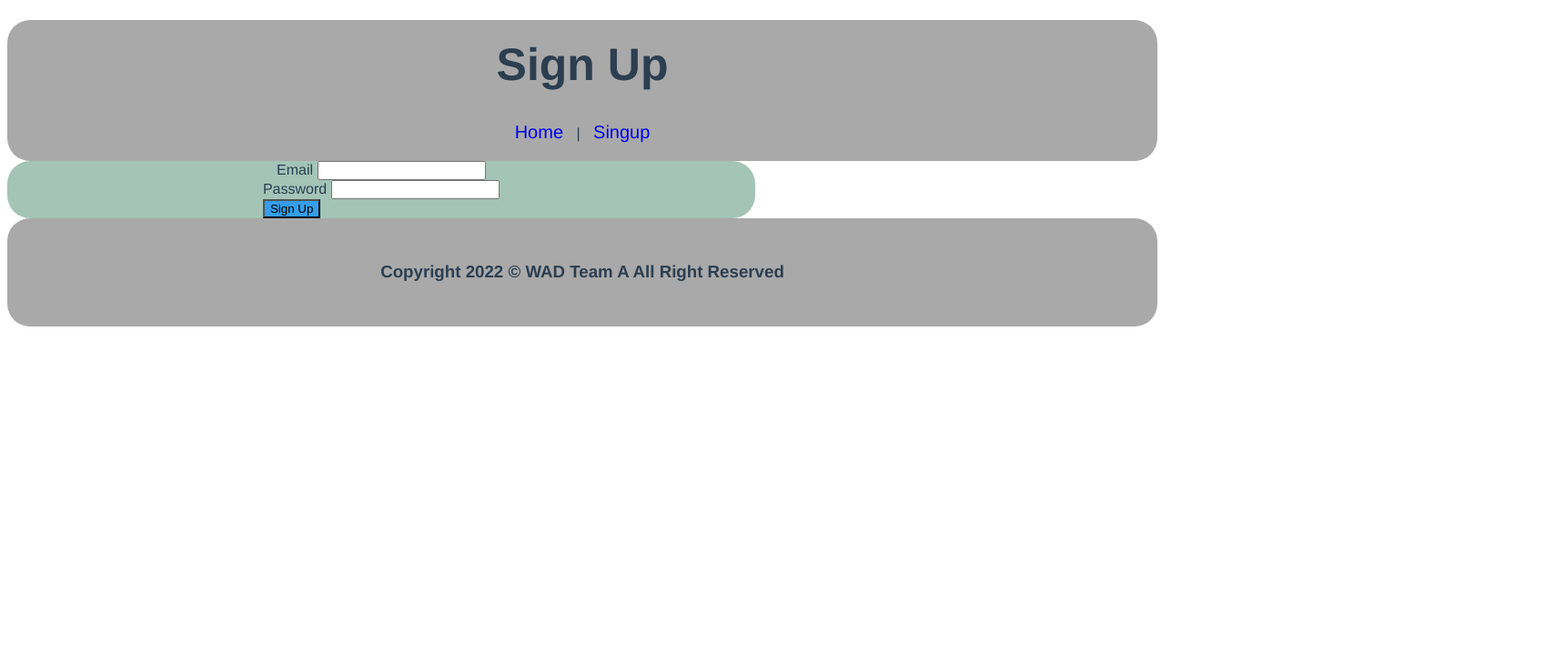
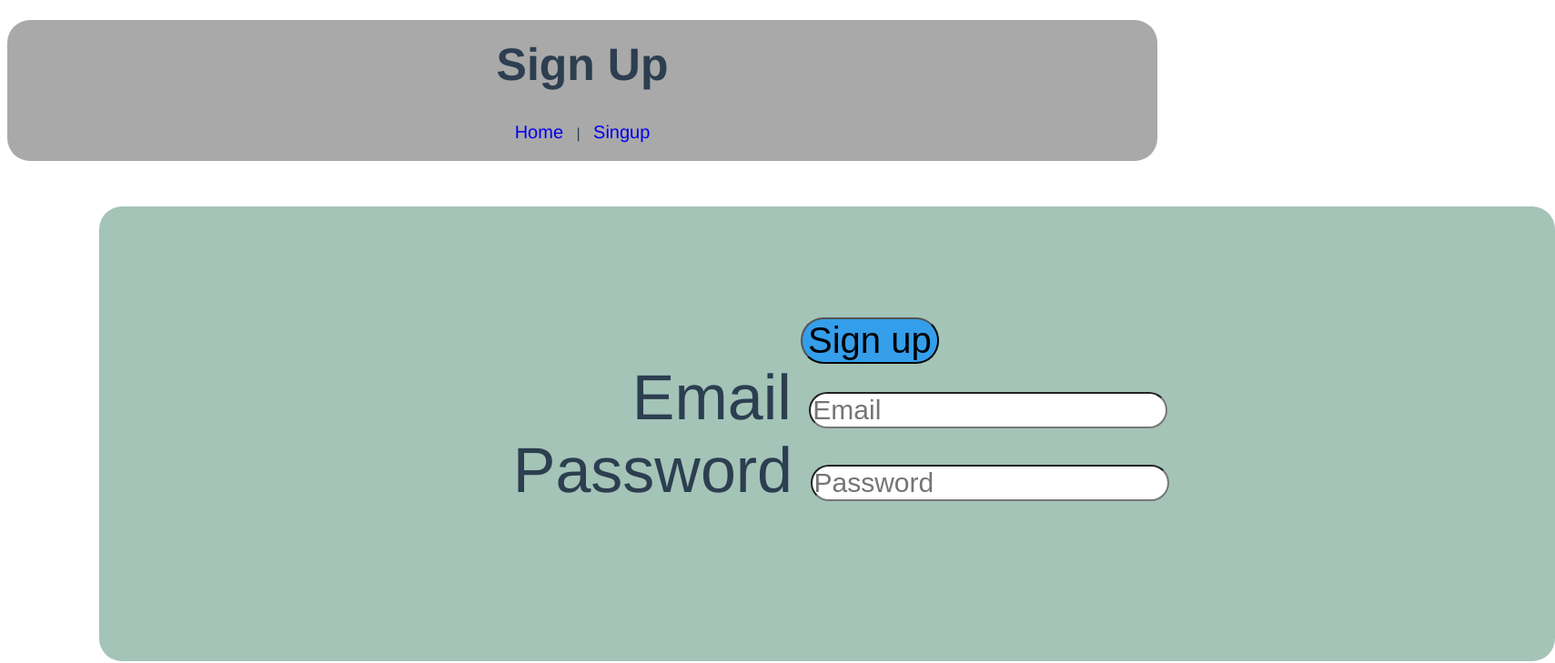
Before and after one commit to kulakarla/WAD_HW3, a Vue app: page /#/signup in a window 1280 px wide. Shown: the top 729 px of the page at 91% size, 1709 px wide, since content can reach past the window. Built offline with nearby package versions, Linux system fonts and the light colour scheme.

Commit message:
SignupBox

```diff
--- a/src/components/SignupBox.vue
+++ b/src/components/SignupBox.vue
@@ -3,16 +3,19 @@
     <div id="alert" v-if="alert">{{ alert }}</div>
 
     <form @submit.prevent="signupWithPassword">
-            <label>
+      <label class="emailLabel">
         Email
-                <input type="email" v-model="email" />
+        <input placeholder="Email" class="emailAns" type="email" v-model="email" />
       </label>
       <br>
-            <label>
+      <label class="passLabel">
         Password
-                <input type="password" v-model="password" />
+        <input placeholder="Password" class="passAns" type="password" v-model="password" />
       </label>
-            <button type="submit">Sign Up</button>
+      <br>
+      <button class="button" onclick="signupWithPassword()" type="submit">Sign up
+        <span class="popuptext" id="myPopup">Invalid password. Password must be of length 8-14, start with an uppercase and include two lowercase alphabet characters, include the character '_' and include one numeric value</span>
+      </button>
     </form>
   </div>
 </template>
@@ -21,19 +24,15 @@
 export default {
   data() {
     return {
-            email: "",
-            password: ""
+      email: this.email,
+      password: this.password
     };
   },
   methods: {
     signupWithPassword() {
-            this.alert = ""
-            if (this.passwordControl) {
-                this.alert = "You have been signed up"
-                return;
-            } else {
-                this.alert = "Invalid password. Password must be of length 8-14, start with an uppercase and include two lowercase alphabet characters, include the character '_' and include one numeric value"
-                return;
+      if (!this.passwordControl) {
+        var popup = document.getElementById("myPopup");
+        popup.classList.toggle("show")
       }
     },
     passwordControl() {
@@ -44,7 +43,7 @@ export default {
       var consistsNumber = false;
       let lowercase = 0;
       for (let i = 0; i < this.password.length; i++) {
-                if (!isNaN(this.password[i])) {
+        if (this.password[i] >= '0' && this.password[i] <= '9') {
           consistsNumber = true;
         }
         if (this.password[i] === this.password[i].toLowerCase) {
@@ -62,7 +61,6 @@ export default {
 </script>
 
 <style scoped>
-
 .signup{
   border-radius: 25px;
   display: flex;
@@ -71,13 +69,79 @@ export default {
   background-color: #a3c4b7;
   width: 65%;
   flex-direction: row;
+  margin-top: 50px;
+  margin-bottom: 50px;
+  height: 500px;
+  width: 1600px;
+  margin-left: 8%;
+}
+form {
+  margin: auto;
 }
 
-button{
-    display: flex;
+.button{
   background-color: #349eeb;
-    justify-content: center;
-    bottom: -10px;
+  font-size: 40px;
+  position: absolute;
+  bottom: 400px;
+  left: 880px;
+  border-radius: 25px;
+}
+.button:hover {
+  background-color: #94b8d6;
 }
 
+.emailLabel{
+  font-size: 70px;
+  padding-left: 160px;
+}
+.emailAns{
+  font-size: 30px;
+  right: 10%;
+  border-radius: 25px;
+}
+.passLabel{
+  font-size: 70px;
+  padding-left: 30px;
+}
+.passAns{
+  font-size: 30px;
+  border-radius: 25px;
+}
+
+.button .popuptext {
+  visibility: hidden;
+  width: 160px;
+  background-color: #555;
+  color: #fff;
+  text-align: center;
+  border-radius: 6px;
+  padding: 8px 0;
+  position: absolute;
+  z-index: 1;
+  bottom: 125%;
+  left: 50%;
+  margin-left: -80px;
+}
+
+.button .popuptext::after {
+  content: "";
+  position: absolute;
+  top: 100%;
+  left: 50%;
+  margin-left: -5px;
+  border-width: 5px;
+  border-style: solid;
+  border-color: #555 transparent transparent transparent;
+}
+
+.button .show {
+  visibility: visible;
+  animation: fadeIn 1s
+}
+
+@keyframes fadeIn {
+  from {opacity: 0;}
+  to {opacity: 1;}
+}
 </style>
```
Lines whose indentation alone changed are shown as unchanged.
